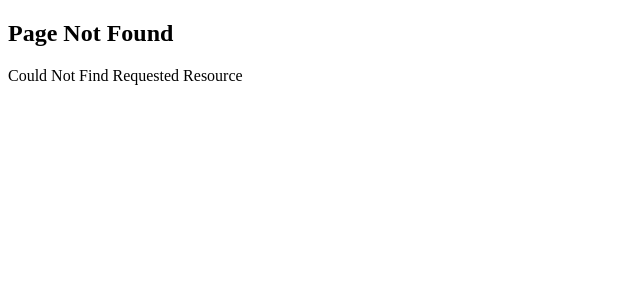
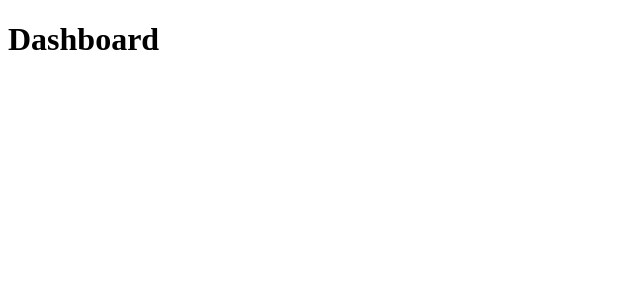
Before and after one commit to nifnip22/Belajar-Next.js, a Next.js app: page /dashboard in a window 1280 px wide. Before the commit this address had no page. Shown: the top 300 px of the page, without its empty margins (0-640 px from the left). Built offline with nearby package versions, Linux system fonts and the light colour scheme.

Commit message:
File Collocation Concept

```diff
--- /dev/null
+++ b/src/app/dashboard/page.tsx
@@ -0,0 +1,13 @@
+// Komponen ini tidak akan ditampilkan
+function BarChart() {
+    return <h1>Bar Chart</h1>
+}
+
+// Komponen ini yang akan ditampilkan
+export default function Dashboard() {
+    return <h1>Dashboard</h1>
+}
+
+/*
+    Untuk membuat komponen yang terpisah dari Route bisa dengan membuat folder src/components
+*/
```
Also changed, not shown: src/app/dashboard/line-chart.tsx (added, +10 -0 lines).
